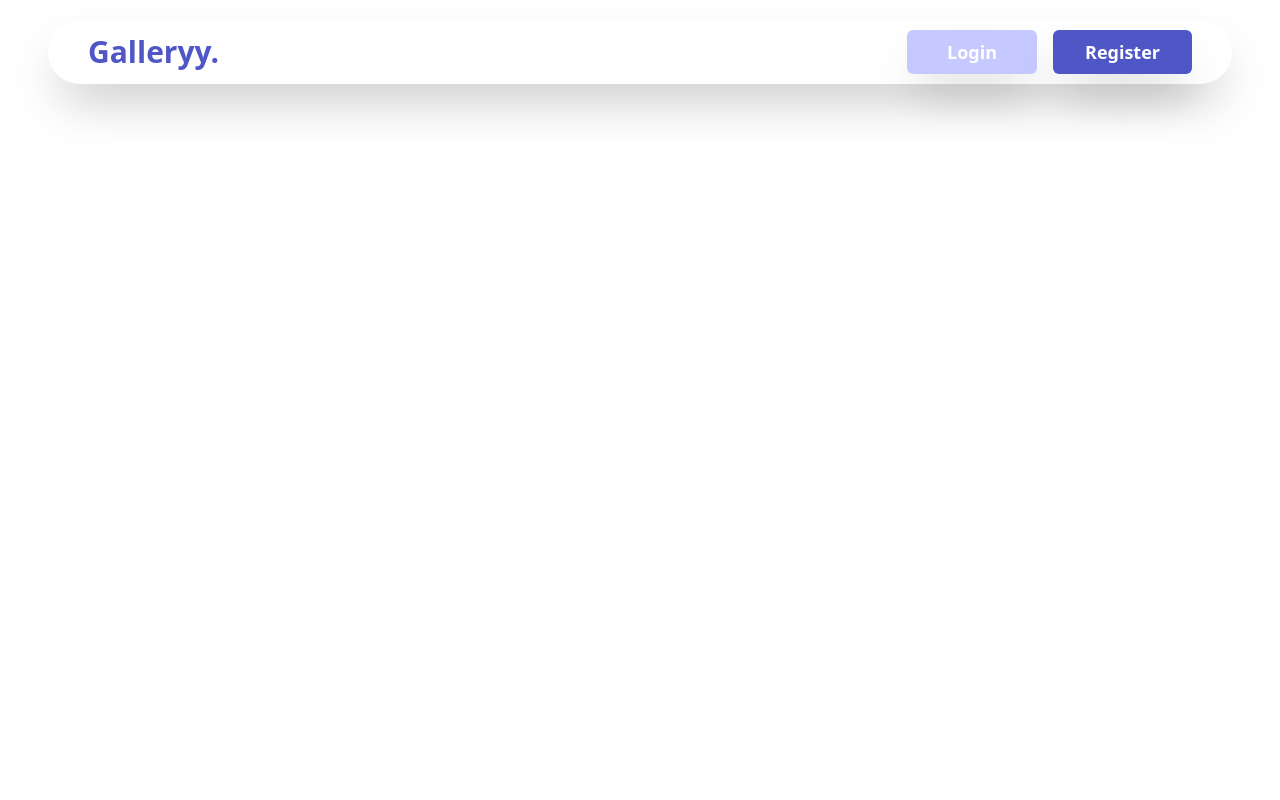
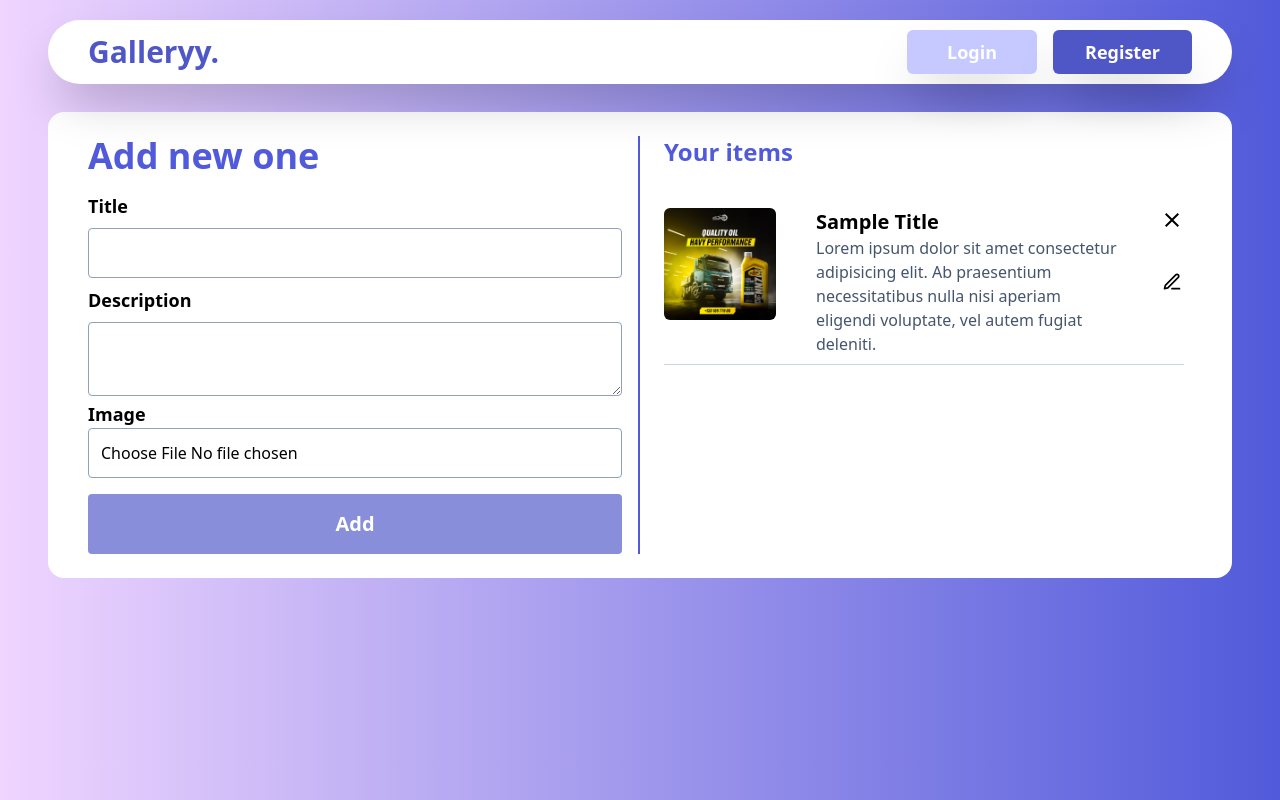
Before and after one commit to Adnansulaiman/auth-crud-image, a React (Vite) app in the folder client/: page /add-new in a window 1280 px wide. Built offline with nearby package versions, Linux system fonts and the light colour scheme.

Commit message:
Added add new functionality with file upload

```diff
--- a/client/src/App.jsx
+++ b/client/src/App.jsx
@@ -5,6 +5,7 @@ import Register from './pages/Register'
 import Login from './pages/Login'
 import Navbar from './components/Navbar'
 import Dashboard from './pages/Dashboard'
+import AddNew from './pages/AddNew'
 
 function App() {
 
@@ -15,6 +16,7 @@ function App() {
         <Route path='/register' element={<Register />}  />
         <Route path='/login' element={<Login />}  />
         <Route path='/' element={<Dashboard />}  />
+        <Route path='/add-new' element={<AddNew />}  />
       </Routes>
     </>
   )
--- /dev/null
+++ b/client/src/pages/AddNew.jsx
@@ -0,0 +1,180 @@
+import React from "react";
+import Image from "../assets/demo.jpg";
+import { MdClose } from "react-icons/md";
+import { FiEdit3 } from "react-icons/fi";
+import { useState } from "react";
+import useForm from "../hooks/useForm";
+import axios from "axios";
+import { useRef } from "react";
+
+const AddNew = () => {
+  const fileInputRef = useRef(null);
+
+  const [errorMessage, setErrorMessage] = useState("");
+  const [successMessage, setSuccessMessage] = useState("");
+
+  // Custome hook for form handling
+  const initialData = { title: "", description: "" };
+  const { values: addData, handleChange, resetForm } = useForm(initialData);
+
+  //   handle file upload
+  const [file, setFile] = useState(null);
+  const [preview, setPreview] = useState(null);
+
+  const handleFileChange = (e) => {
+    const selectedFile = e.target.files[0];
+    setFile(selectedFile);
+
+    if (selectedFile) {
+      const previewUrl = URL.createObjectURL(selectedFile);
+      setPreview(previewUrl);
+    }
+  };
+
+  //   handle form submit
+  const handleSubmit = async (e) => {
+    e.preventDefault();
+    try {
+      const formData = new FormData();
+      formData.append("image", file);
+      formData.append("title", addData?.title);
+      formData.append("description", addData?.description);
+      const token = localStorage.getItem("token");
+      console.log(token);
+      const response = await axios.post(
+        `${import.meta.env.VITE_BACKEND_URL}/api/blog/create`,
+        formData,
+        {
+          headers: {
+            "Content-Type": "multipart/form-data",
+            Authorization: `Bearer ${token}`,
+          },
+        }
+      );
+      if (response.data) {
+        resetForm();
+        setFile(null);
+        setPreview(null);
+        // Reset file input
+        if (fileInputRef.current) {
+          fileInputRef.current.value = "";
+        }
+        setSuccessMessage(response.data.message);
+        setTimeout(() => {
+          setSuccessMessage("");
+        }, 2000);
+      }
+    } catch (error) {
+      console.error(error);
+      setErrorMessage(error.response?.data?.message);
+    }
+  };
+
+  // Confirm not get null value
+  const isButtonDisabled = !addData?.title || !addData?.description || !file;
+
+  return (
+    <div className="bg-[linear-gradient(90deg,_#efd5ff_0%,_#515ada_100%)] w-full h-screen px-12 py-28">
+      <div className="flex bg-white w-full  rounded-2xl py-6 px-6  ">
+        <div className="flex flex-col w-1/2 px-4  border-r-2 border-[#515ada]">
+          <h1 className="text-4xl font-bold text-[#515ada] pb-3 ">
+            Add new one
+          </h1>
+          <form
+            action=""
+            onSubmit={handleSubmit}
+            className="w-full flex flex-col"
+          >
+            <div className="flex flex-col gap-2 py-1">
+              <label htmlFor="text" className="text-lg font-semibold ">
+                Title
+              </label>
+              <input
+                type="text"
+                name="title"
+                value={addData?.email}
+                onChange={handleChange}
+                className="bg-transparent border-1 border-slate-400 rounded py-3 px-3"
+              />
+            </div>
+            <div className="flex flex-col gap-2 py-1">
+              <label htmlFor="description" className="text-lg font-semibold ">
+                Description
+              </label>
+              <textarea
+                name="description"
+                id=""
+                value={addData?.description}
+                onChange={handleChange}
+                className="bg-transparent border-1 border-slate-400 rounded py-3 px-3"
+              ></textarea>
+            </div>
+            <label htmlFor="image" className="text-lg font-semibold ">
+              Image
+            </label>
+            <input
+              type="file"
+              name="image"
+              ref={fileInputRef}
+              onChange={handleFileChange}
+              className="bg-transparent border-1 border-slate-400 rounded py-3 px-3"
+            />
+            {/* <div className="w-32 h-32 my-4  bg-black"></div> */}
+            {preview && (
+              <div className="my-4">
+                <img
+                  src={preview}
+                  alt="Preview"
+                  className="w-32 h-32 object-cover"
+                />
+              </div>
+            )}
+            {errorMessage && (
+              <p className="text-sm md:text-base  text-red-500">
+                {errorMessage}
+              </p>
+            )}
+            {successMessage && (
+              <p className="text-sm md:text-base  text-green-500">
+                {successMessage}
+              </p>
+            )}
+            <button
+              type="submit"
+              disabled={isButtonDisabled}
+              className={`w-full rounded py-4 mt-4  text-white font-bold text-xl ${
+                isButtonDisabled
+                  ? " cursor-not-allowed bg-[#898eda] "
+                  : "bg-[#4f57c7]  hover:bg-opacity-90 cursor-pointer"
+              }`}
+            >
+              Add
+            </button>
+          </form>
+        </div>
+        <div className="flex flex-col w-1/2 px-6 ">
+          <h1 className="text-2xl font-bold text-[#515ada]">Your items</h1>
+          <div className="flex flex-col py-8 ">
+            <div className="flex border-b border-slate-300 py-2">
+              <img src={Image} alt="" className="w-28 h-28 rounded-md " />
+              <div className="flex flex-col px-10">
+                <h3 className="text-xl font-semibold">Sample Title</h3>
+                <p className="text-slate-600">
+                  Lorem ipsum dolor sit amet consectetur adipisicing elit. Ab
+                  praesentium necessitatibus nulla nisi aperiam eligendi
+                  voluptate, vel autem fugiat deleniti.
+                </p>
+              </div>
+              <div className="flex flex-col jusify-between gap-10 items-center">
+                <MdClose className="text-2xl" />
+                <FiEdit3 className="text-xl" />
+              </div>
+            </div>
+          </div>
+        </div>
+      </div>
+    </div>
+  );
+};
+
+export default AddNew;
--- a/client/src/pages/Dashboard.jsx
+++ b/client/src/pages/Dashboard.jsx
@@ -1,6 +1,8 @@
 import React from "react";
 import { IoSearch } from "react-icons/io5";
 import CardItem from "../components/CardItem";
+import { FaPlus } from "react-icons/fa6";
+import { Link } from "react-router-dom";
 
 const Dashboard = () => {
   return (
@@ -8,7 +10,14 @@ const Dashboard = () => {
       <div className="flex flex-col bg-[linear-gradient(90deg,_#efd5ff_0%,_#515ada_100%)] px-10 h-scr text-white rounded-md w-full py-4 ">
         <div className="flex flex-col border-b-3  border-white">
           <h1 className="text-6xl font-bold pt-28   ">Welcome Adnan </h1>
-          <form action="" className="flex justify-end w-full p-10 relative">
+          <div className="flex justify-between items-center">
+
+            <Link to='/add-new' className=" flex items-center gap-2  px-10 w-1/5 py-3 rounded-full cursor-pointer bg-white text-[#515ada]">
+                <FaPlus className="text-xl" />
+                <p className="text-2xl font-semibold">Create new</p>
+            </Link>
+
+            <form action="" className="flex justify-end w-full p-10 relative">
             <input
               type="text"
               placeholder="Search"
@@ -21,6 +30,8 @@ const Dashboard = () => {
               Search
             </button>
           </form>
+          </div>
+
         </div>
         <div className="flex gap-4 w-full  flex-wrap">
             <CardItem />
```
Also changed, not shown: 2 other files (tests, documents, lock files or other folders).
